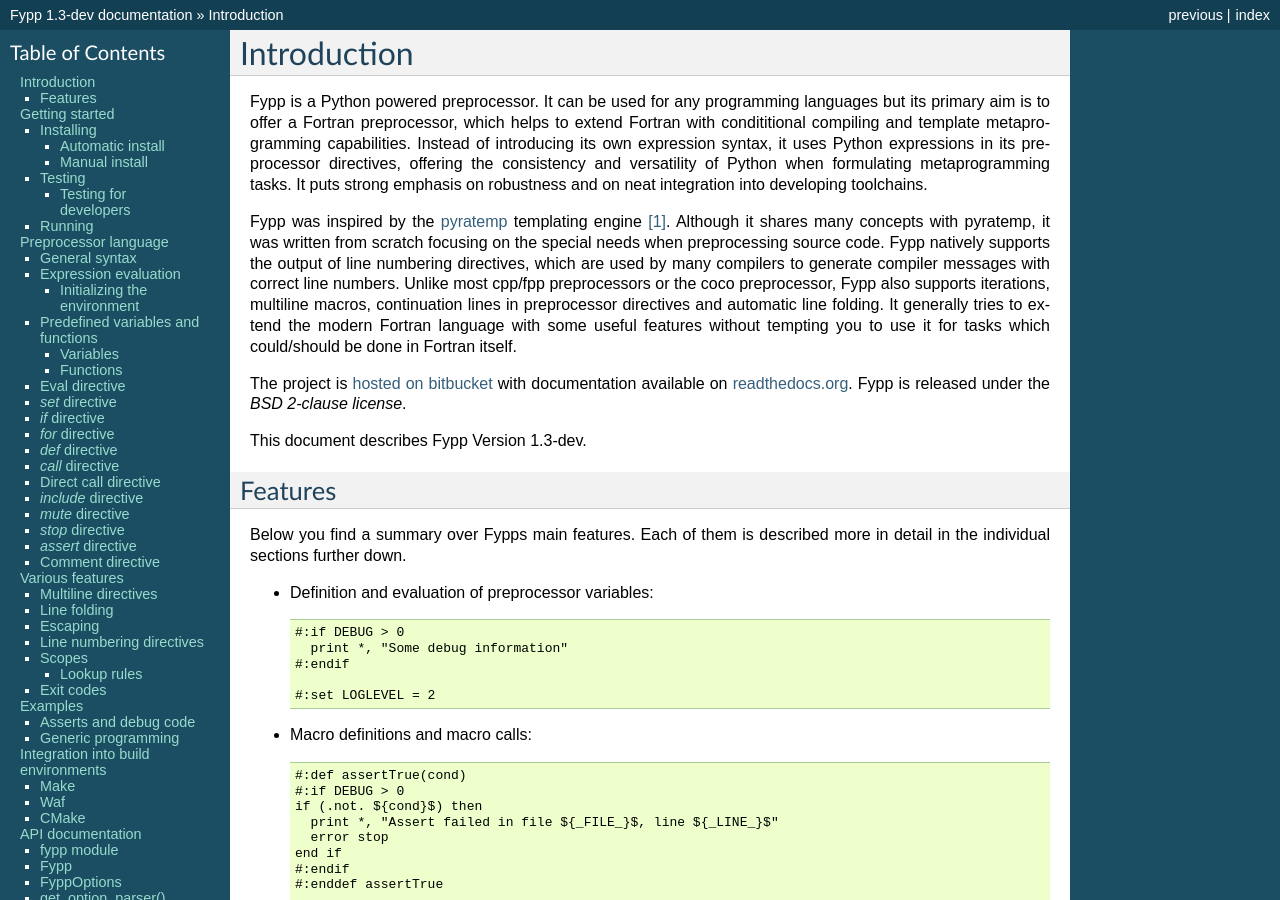
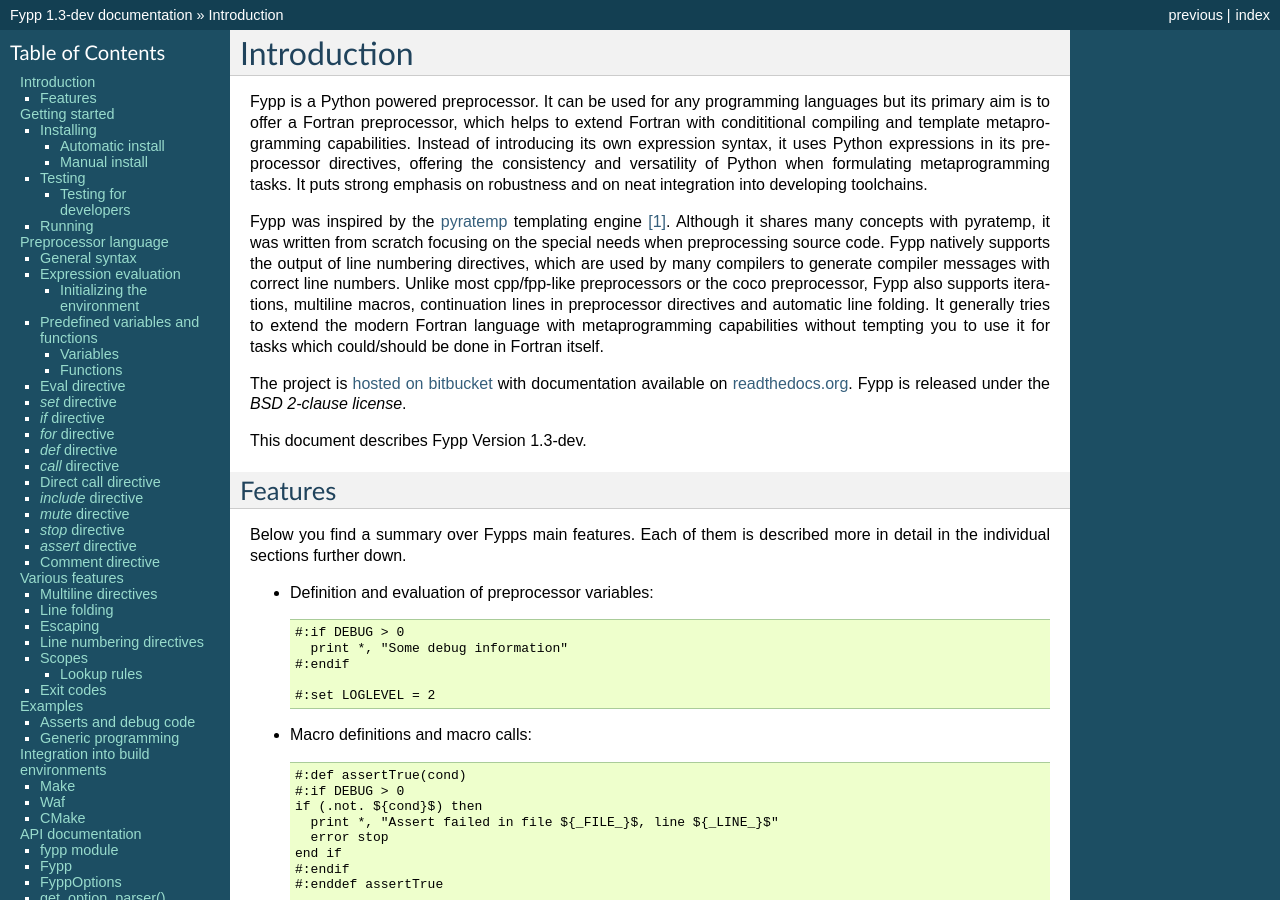
Before and after one commit to aradi/fypp, a Sphinx documentation site: the page built from docs/fypp.rst, in a window 1280 px wide and 900 px high. Built offline with Sphinx 7.4.7, drawn with Linux system fonts in a browser that asks for light colours; some of the changed text lies outside the part shown.

```diff
--- a/docs/conf.py
+++ b/docs/conf.py
@@ -46,7 +46,7 @@ master_doc = 'index'
 
 # General information about the project.
 project = u'Fypp'
-copyright = u'2016, Bálint Aradi'
+copyright = u'2016-2017, Bálint Aradi, Universität Bremen'
 
 # The version info for the project you're documenting, acts as replacement for
 # |version| and |release|, also used in various other places throughout the
--- a/docs/fypp.rst
+++ b/docs/fypp.rst
@@ -18,10 +18,10 @@ Fypp was inspired by the `pyratemp
 scratch focusing on the special needs when preprocessing source code. Fypp
 natively supports the output of line numbering directives, which are used by
 many compilers to generate compiler messages with correct line numbers. Unlike
-most cpp/fpp preprocessors or the coco preprocessor, Fypp also supports
+most cpp/fpp-like preprocessors or the coco preprocessor, Fypp also supports
 iterations, multiline macros, continuation lines in preprocessor directives and
 automatic line folding. It generally tries to extend the modern Fortran language
-with some useful features without tempting you to use it for tasks which
+with metaprogramming capabilities without tempting you to use it for tasks which
 could/should be done in Fortran itself.
 
 The project is `hosted on bitbucket <http://bitbucket.org/aradi/fypp>`_ with
```
Also changed, not shown: LICENSE.txt, 3 other files.
